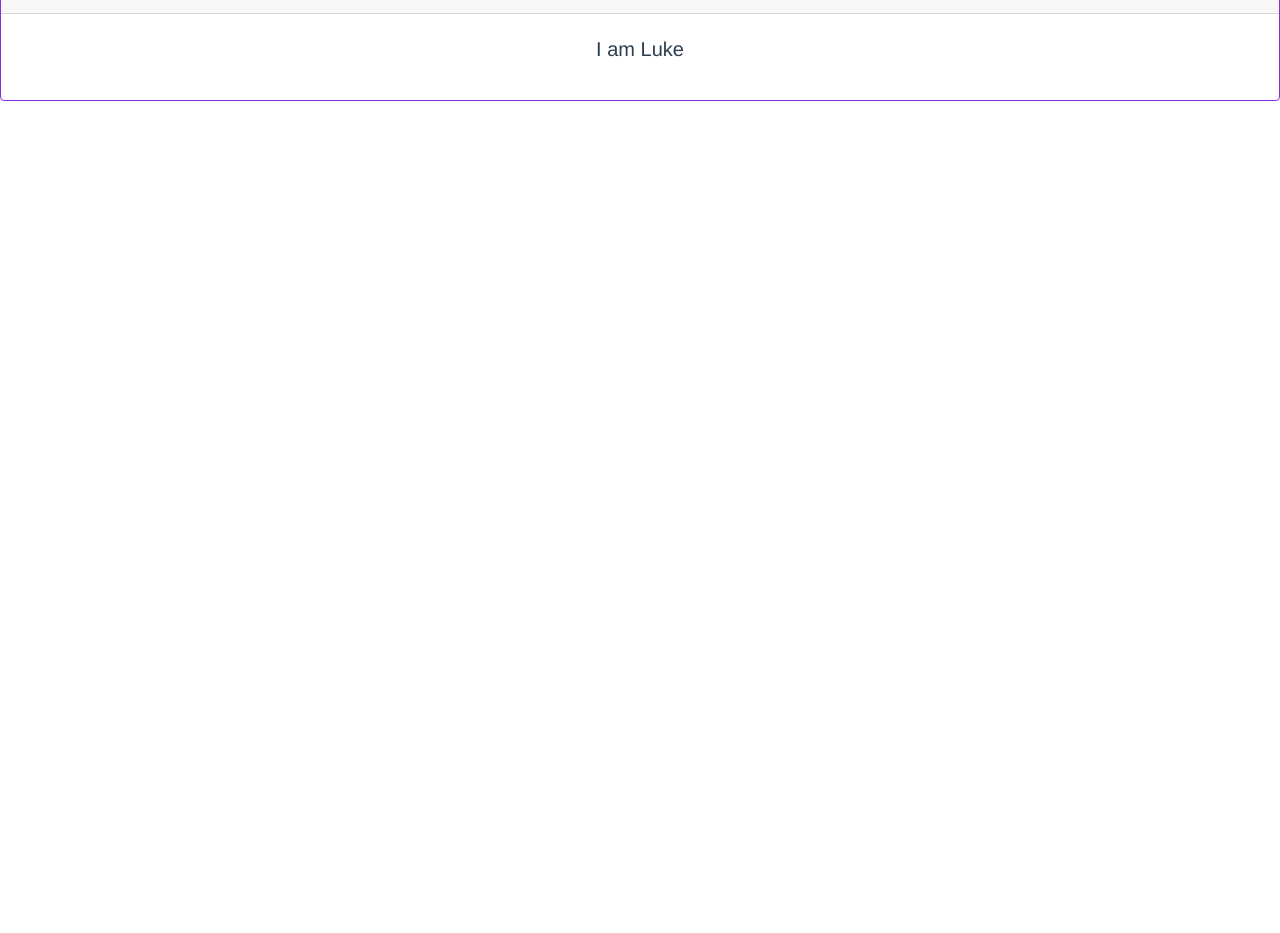
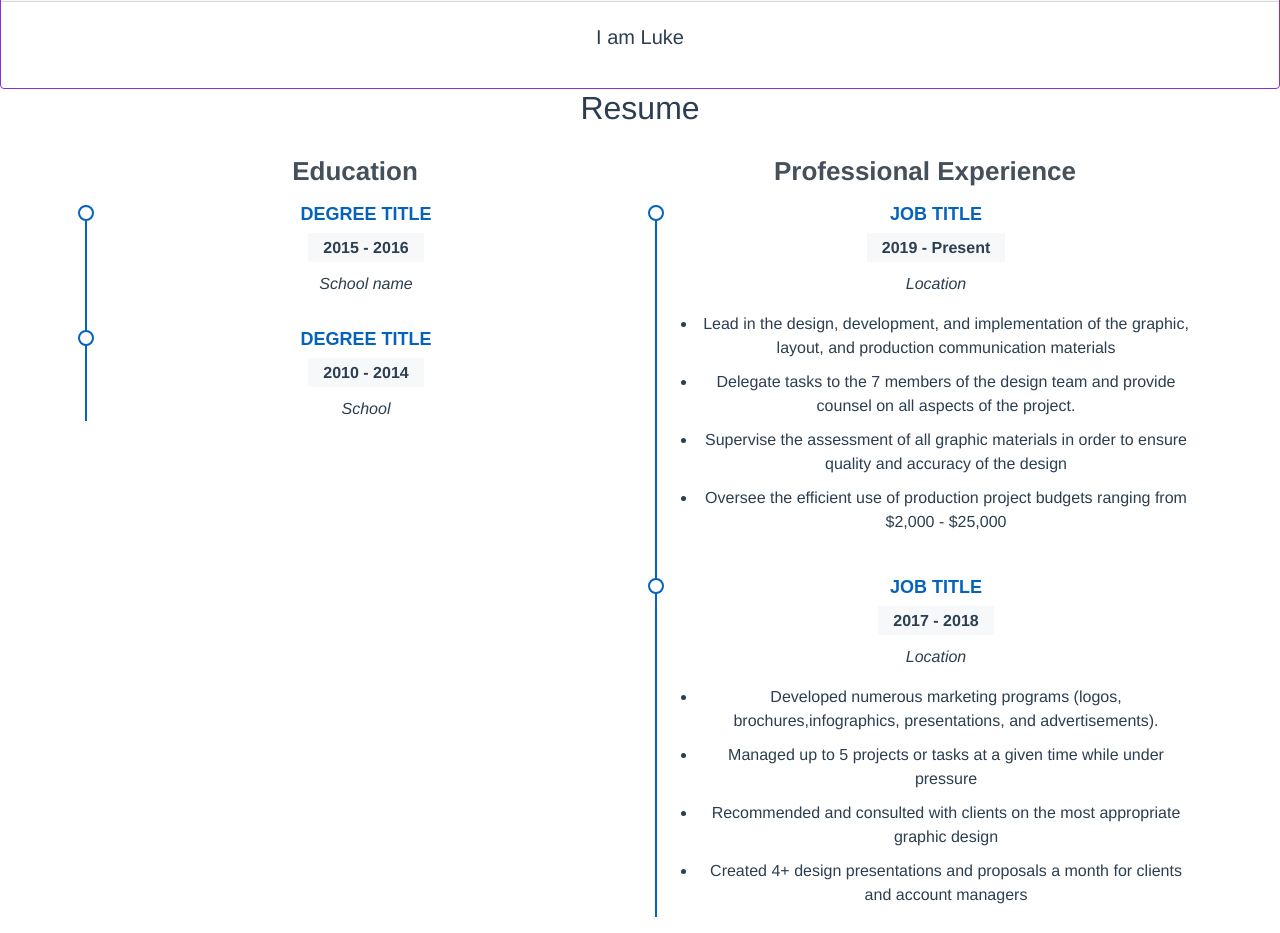
Before and after one commit to Cierrasimms/online-resume, a Vue app: page /my-resume/1 in a window 1280 px wide. Shown: the part 440-1373 px from the top of the page. Before the commit the page ends 800 px from the top, so only its background shows below. Built offline with nearby package versions, Linux system fonts and the light colour scheme; no server answers.

Commit message:
added resume feature

```diff
--- a/src/views/ResumeShow.vue
+++ b/src/views/ResumeShow.vue
@@ -2,7 +2,7 @@
   <div class="home">
     <h2>{{ message }}</h2>
   </div>
-  <div class="card-columns">
+  <div class="col d-flex justify-content-center">
     <div class="card col-md-3 mx-3" style="max-width: 18rem">
       <img
         src="https://assets.fxnetworks.com/cms/prod/2021/10/07/web_cast_dannydevito_its-always-sunny-in-philadelphia_570x698.jpg"
@@ -27,6 +27,69 @@
         <p>I am Luke</p>
       </blockquote>
     </div>
+  </div>
+  <div>
+    <section id="resume" class="resume">
+      <div class="container" data-aos="fade-up">
+        <div class="section-title">
+          <h2>Resume</h2>
+        </div>
+
+        <div class="row">
+          <div class="col-lg-6">
+            <h3 class="resume-title">{{ user.name }}</h3>
+
+            <h3 class="resume-title">Education</h3>
+            <div class="resume-item">
+              <h4>Degree title</h4>
+              <h5>2015 - 2016</h5>
+              <p><em>School name</em></p>
+            </div>
+            <div class="resume-item">
+              <h4>Degree title</h4>
+              <h5>2010 - 2014</h5>
+              <p><em>School</em></p>
+            </div>
+          </div>
+          <div class="col-lg-6">
+            <h3 class="resume-title">Professional Experience</h3>
+            <div class="resume-item">
+              <h4>Job Title</h4>
+              <h5>2019 - Present</h5>
+              <p><em>Location</em></p>
+              <ul>
+                <li>
+                  Lead in the design, development, and implementation of the graphic, layout, and production
+                  communication materials
+                </li>
+                <li>
+                  Delegate tasks to the 7 members of the design team and provide counsel on all aspects of the project.
+                </li>
+                <li>
+                  Supervise the assessment of all graphic materials in order to ensure quality and accuracy of the
+                  design
+                </li>
+                <li>Oversee the efficient use of production project budgets ranging from $2,000 - $25,000</li>
+              </ul>
+            </div>
+            <div class="resume-item">
+              <h4>Job title</h4>
+              <h5>2017 - 2018</h5>
+              <p><em>Location</em></p>
+              <ul>
+                <li>
+                  Developed numerous marketing programs (logos, brochures,infographics, presentations, and
+                  advertisements).
+                </li>
+                <li>Managed up to 5 projects or tasks at a given time while under pressure</li>
+                <li>Recommended and consulted with clients on the most appropriate graphic design</li>
+                <li>Created 4+ design presentations and proposals a month for clients and account managers</li>
+              </ul>
+            </div>
+          </div>
+        </div>
+      </div>
+    </section>
   </div>
 </template>
 
@@ -59,8 +122,62 @@ export default {
 .card {
   border-color: blueviolet;
 }
+
 img {
   max-width: 50%;
   height: auto;
 }
+.resume .resume-title {
+  font-size: 26px;
+  font-weight: 700;
+  margin-top: 20px;
+  margin-bottom: 20px;
+  color: #45505b;
+}
+.resume .resume-item {
+  padding: 0 0 20px 20px;
+  margin-top: -2px;
+  border-left: 2px solid #0563bb;
+  position: relative;
+}
+.resume .resume-item h4 {
+  line-height: 18px;
+  font-size: 18px;
+  font-weight: 600;
+  text-transform: uppercase;
+  font-family: "Poppins", sans-serif;
+  color: #0563bb;
+  margin-bottom: 10px;
+}
+.resume .resume-item h5 {
+  font-size: 16px;
+  background: #f7f8f9;
+  padding: 5px 15px;
+  display: inline-block;
+  font-weight: 600;
+  margin-bottom: 10px;
+}
+.resume .resume-item ul {
+  padding-left: 20px;
+}
+.resume .resume-item ul li {
+  padding-bottom: 10px;
+}
+.resume .resume-item:last-child {
+  padding-bottom: 0;
+}
+.resume .resume-item::before {
+  content: "";
+  position: absolute;
+  width: 16px;
+  height: 16px;
+  border-radius: 50px;
+  left: -9px;
+  top: 0;
+  background: #fff;
+  border: 2px solid #0563bb;
+}
+.resume {
+  border-color: blueviolet;
+}
 </style>
```
